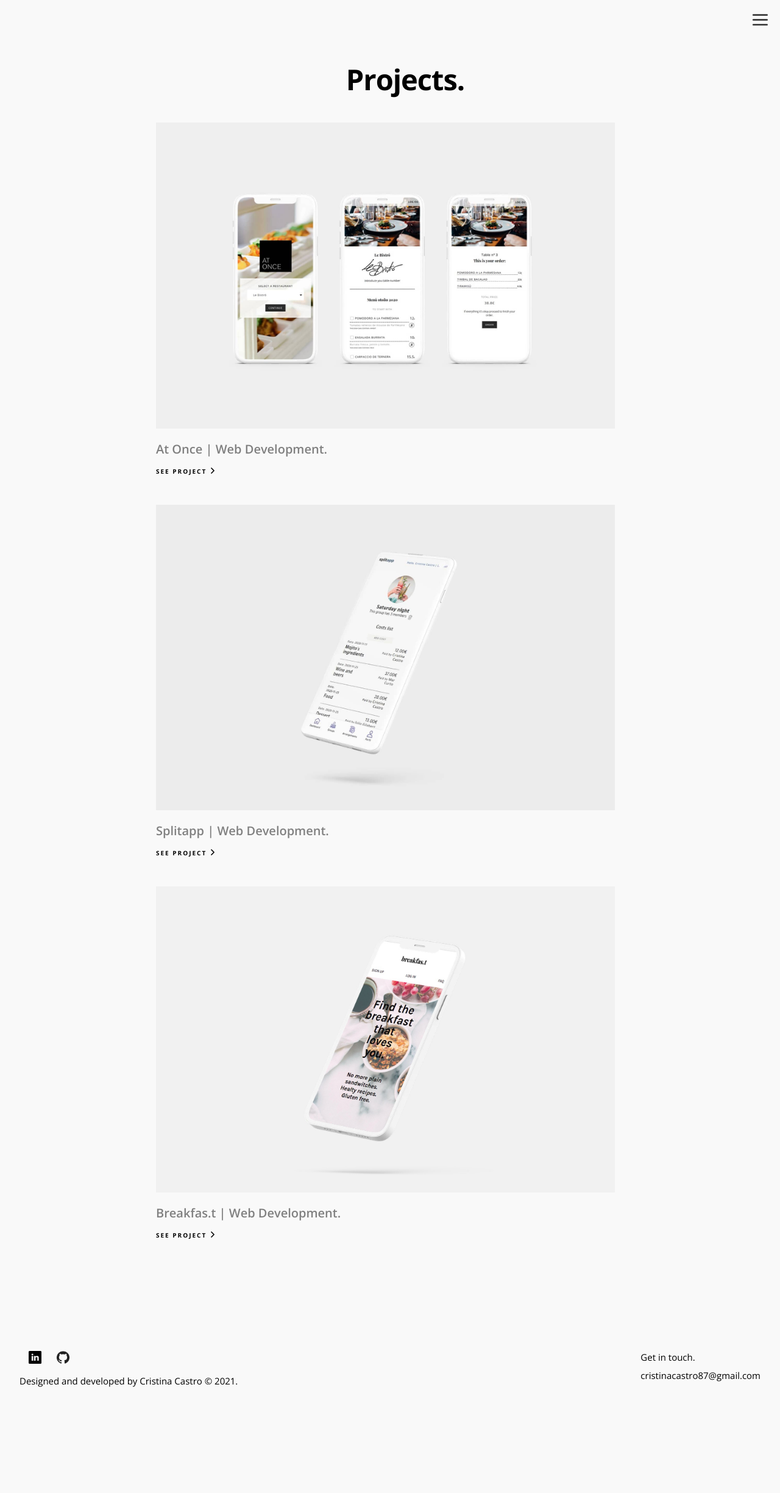
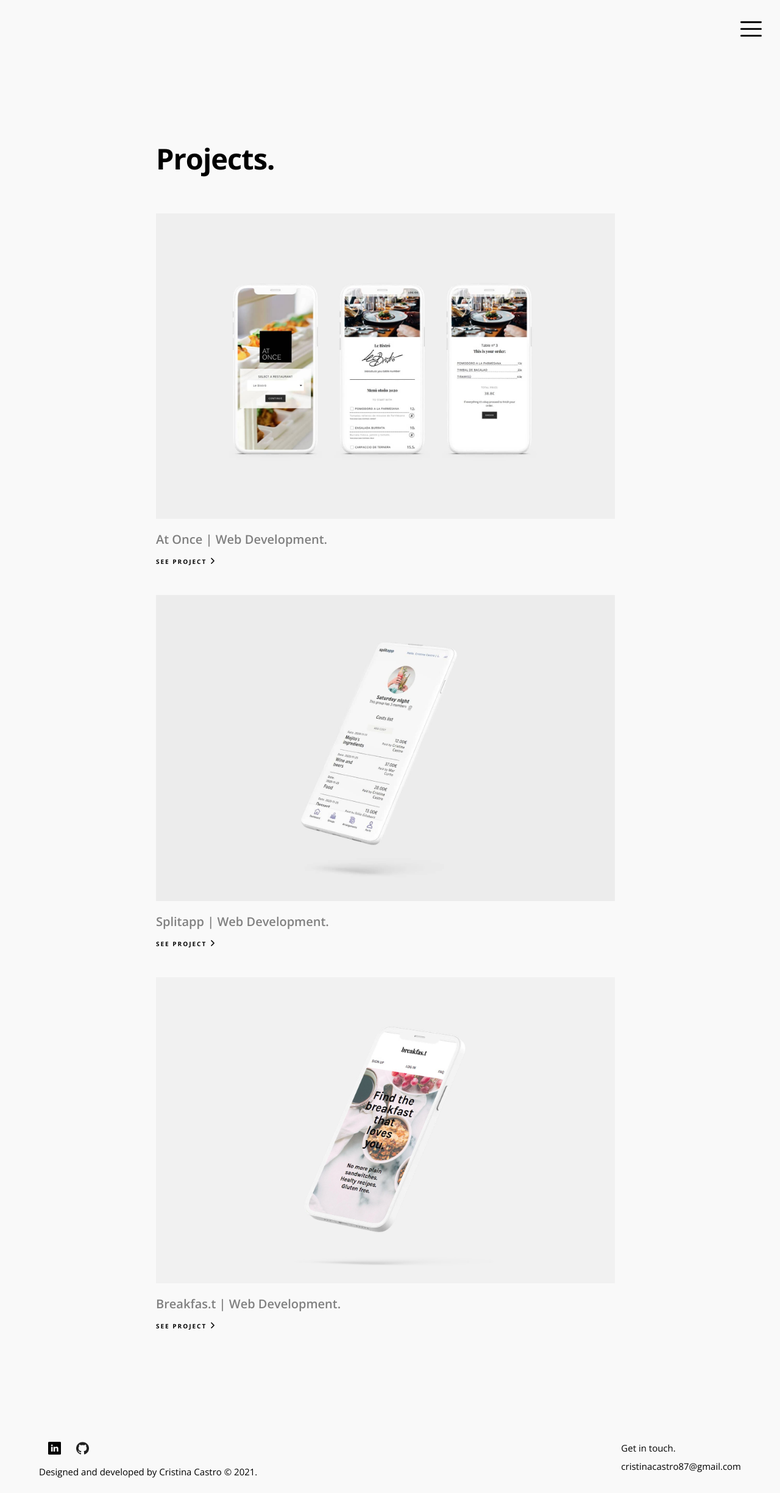
Before and after one commit to cristinacastro/cristinacastro.github.io, a React (Create React App) app in the folder portfolio/: page /projects in a window 1280 px wide. Shown: the whole page at 61% size. Before the commit the page ends 2300 px from the top, so only its background shows below. Built offline with nearby package versions, Linux system fonts and the light colour scheme.

Commit message:
menu btn fixed

```diff
--- a/portfolio/package.json
+++ b/portfolio/package.json
@@ -6,6 +6,8 @@
     "@testing-library/jest-dom": "^5.11.8",
     "@testing-library/react": "^11.2.2",
     "@testing-library/user-event": "^12.6.0",
+    "animate.css": "^4.1.1",
+    "aos": "^2.3.4",
     "react": "^17.0.1",
     "react-burger-menu": "^3.0.3",
     "react-dom": "^17.0.1",
--- a/portfolio/public/index.html
+++ b/portfolio/public/index.html
@@ -45,6 +45,10 @@
       property="twitter:image"
       content="https://res.cloudinary.com/ddeo1zojg/image/upload/v1611693800/Portfolio/cristina-castro-presentation_1_d34ozf.png"
     />
+    <link
+      rel="stylesheet"
+      href="https://cdnjs.cloudflare.com/ajax/libs/animate.css/4.1.1/animate.min.css"
+    />
   </head>
   <body>
     <div id="root"></div>
--- a/portfolio/src/App.css
+++ b/portfolio/src/App.css
@@ -318,20 +318,9 @@ h1 {
   margin: 15px 0px;
   color: #000000;
   letter-spacing: -1px;
-  overflow: hidden;
-  transform: translateY(200px);
-  animation: slideup 1000ms cubic-bezier(0.65, 0, 0.35, 1) 1 forwards;
-  transform-origin: top center;
   margin: 0;
-}
-
-@keyframes slideup {
-  0% {
-    transform: translateY(15px);
-  }
-  100% {
-    transform: translateY(0px);
-  }
+  width: 50%;
+  padding-bottom: 20px;
 }
 
 h2 {
@@ -388,6 +377,11 @@ p {
 p span {
   font-weight: 700;
   font-size: 1.6rem;
+}
+
+a {
+  padding: 0;
+  margin: 0;
 }
 
 .container {
@@ -471,6 +465,11 @@ a {
   padding-top: 25%;
 }
 
+.presentation-container {
+  animation: fadeInLeft;
+  animation-duration: 1s;
+}
+
 .red-btn a {
   color: white;
   background-color: #000000;
@@ -488,11 +487,6 @@ a {
 }
 
 .icons-nav {
-  margin-left: 45px;
-  display: flex;
-}
-
-.icons-nav ul {
   display: flex;
 }
 
@@ -501,6 +495,10 @@ a {
   list-style: none;
 }
 
+.about h1 {
+  animation: fadeInDown;
+  animation-duration: 1s;
+}
 .about-list {
   font-size: 1.5rem;
   font-weight: 400;
@@ -517,6 +515,10 @@ a {
   color: #000000;
   font-weight: 800;
   font-size: 1.5rem;
+}
+.projects h1 {
+  animation: fadeInDown;
+  animation-duration: 1s;
 }
 
 .project-card-img img {
@@ -575,7 +577,6 @@ a {
   display: flex;
   flex-direction: column;
   align-items: left;
-  width: 100%;
   margin: 70px auto 10px auto;
 }
 
@@ -622,9 +623,17 @@ a {
     font-weight: 600;
   }
 
+  .menu-button img,
+  .close img {
+    width: 35px;
+    padding: 10px;
+    height: 35px;
+  }
+
   .presentation {
-    padding: 13% 0 0 60px;
+    padding: 20% 0 0 10%;
     width: 80%;
+    margin: 0px;
   }
 
   .red-btn a {
@@ -642,10 +651,8 @@ a {
     margin-left: 10px;
   }
 
-  .projects h1 {
-    text-align: center;
-    width: 50%;
-    margin: 0 auto;
+  .menu-items {
+    top: 47%;
   }
 
   .card-container {
@@ -656,6 +663,9 @@ a {
     padding-top: 20px;
   }
 
+  .projects h1 {
+    padding: 18% 0 3% 20%;
+  }
   .project-card {
     width: 60%;
     margin: 0px;
@@ -698,6 +708,10 @@ a {
     margin: 0 auto;
   }
 
+  .about h1 {
+    padding-bottom: 0;
+  }
+
   .about-list li {
     padding-bottom: 10px;
     font-weight: 200;
@@ -718,7 +732,7 @@ a {
   }
 
   .footer {
-    width: 95%;
+    width: 90%;
     justify-content: space-between;
     flex-direction: row;
     padding: 60px 20px 10px 20px;
--- a/portfolio/src/components/About.js
+++ b/portfolio/src/components/About.js
@@ -1,11 +1,11 @@
 import React from "react";
-import Footer from "./Footer"
+import Footer from "./Footer";
 
 const About = () => {
   return (
     <div>
       <div className="about pl50 pr50 pt100">
-        <h1>About me.</h1>
+        <h1 className="pb20">About me.</h1>
         <p>
           Hello! I'm Cristina, a <span> junior front end developer</span> and{" "}
           <span>graphic designer</span> based in Barcelona. Creativity is one of
@@ -13,8 +13,8 @@ const About = () => {
           to <span> make good ideas work</span>. I'm a flexible, committed and
           sensitive person who loves learning and improving.
         </p>
-        <div className = "tools-container">
-          <div className = "about-web">
+        <div className="tools-container">
+          <div className="about-web">
             <h5>Web development</h5>
             <p>
               I like to code things from scratch and I enjoy bringing ideas to
@@ -47,7 +47,7 @@ const About = () => {
               </li>
             </ul>
           </div>
-          <div className = "about-design">
+          <div className="about-design">
             <h5>Graphic Design</h5>
             <p>I value clean design patterns and attention to detail.</p>
             <ul className="about-list">
@@ -58,20 +58,40 @@ const About = () => {
                 <span>| </span>Adobe Photoshop
               </li>
               <li>
-                <span>| </span>Adobe Indesign
+                <span>| </span>Adobe InDesign
+              </li>
+              <li>
+                <span>| </span>Adobe Premiere
+              </li>
+              <li>
+                <span>| </span>Figma
+              </li>
+              <li>
+                <span>| </span>Miro
+              </li>
+              <li>
+                <span>| </span>Jira
               </li>
             </ul>
           </div>
         </div>
-        <div className = "mt30">
+        <div className="mt30">
           <p>
             You can contact me on
-            <a href="https://www.linkedin.com/in/cristina-castro-cipres/" target="_blank" rel="noopener noreferrer">
+            <a
+              href="https://www.linkedin.com/in/cristina-castro-cipres/"
+              target="_blank"
+              rel="noopener noreferrer"
+            >
               <span>linkedin</span>
             </a>
             or email at <span>cristinacastro87@gmail.com</span> and check my
             work on
-            <a href="https://github.com/cristinacastro" target="_blank" rel="noopener noreferrer">
+            <a
+              href="https://github.com/cristinacastro"
+              target="_blank"
+              rel="noopener noreferrer"
+            >
               <span>Github</span>.
             </a>
           </p>
@@ -82,5 +102,4 @@ const About = () => {
   );
 };
 
-
 export default About;
--- a/portfolio/src/components/Footer.js
+++ b/portfolio/src/components/Footer.js
@@ -2,8 +2,7 @@ import React from "react";
 
 const Footer = () => {
   return (
-    <div className="footer pl50 pb20">
-
+    <div className="footer pl50 pr50 pb20">
       <div>
         <div>
           <ul className="icons-nav">
@@ -31,7 +30,7 @@ const Footer = () => {
           <p>Designed and developed by Cristina Castro © 2021. </p>
         </div>
       </div>
-      <div className ="email-footer">
+      <div className="email-footer">
         <div>
           <p>Get in touch.</p>
         </div>
--- a/portfolio/src/components/Home.js
+++ b/portfolio/src/components/Home.js
@@ -3,8 +3,8 @@ import { Link } from "react-router-dom";
 
 const Home = () => {
   return (
-    <div>
-      <div className="presentation pl50 pr50" >
+    <div className="presentation-container">
+      <section className="presentation pl50 pr50 pt100">
         <h1>Hello!</h1>
         <h3>
           I'm Cristina, a junior front end developer and graphic designer based
@@ -13,7 +13,6 @@ const Home = () => {
         </h3>
         <div className="red-btn mt30 mb30">
           <Link to="/projects">View my projects</Link>
-        </div>
         </div>
         <ul className="icons-nav">
           <li>
@@ -35,6 +34,7 @@ const Home = () => {
             </a>
           </li>
         </ul>
+      </section>
     </div>
   );
 };
--- a/portfolio/src/components/ProjectList.js
+++ b/portfolio/src/components/ProjectList.js
@@ -4,7 +4,7 @@ import Footer from "./Footer";
 
 export default function ProjectList({ projects }) {
   return (
-    <div className="projects">
+    <div className="projects ">
       <h1 className="pl50 pb20 pt100">Projects.</h1>
       <div className="card-container">
         {projects.map((eachProject, index) => {
```
Also changed, not shown: portfolio/src/index.js (+6 -10 lines), 1 other file (tests, documents, lock files or other folders). Lines whose indentation alone changed are shown as unchanged.
